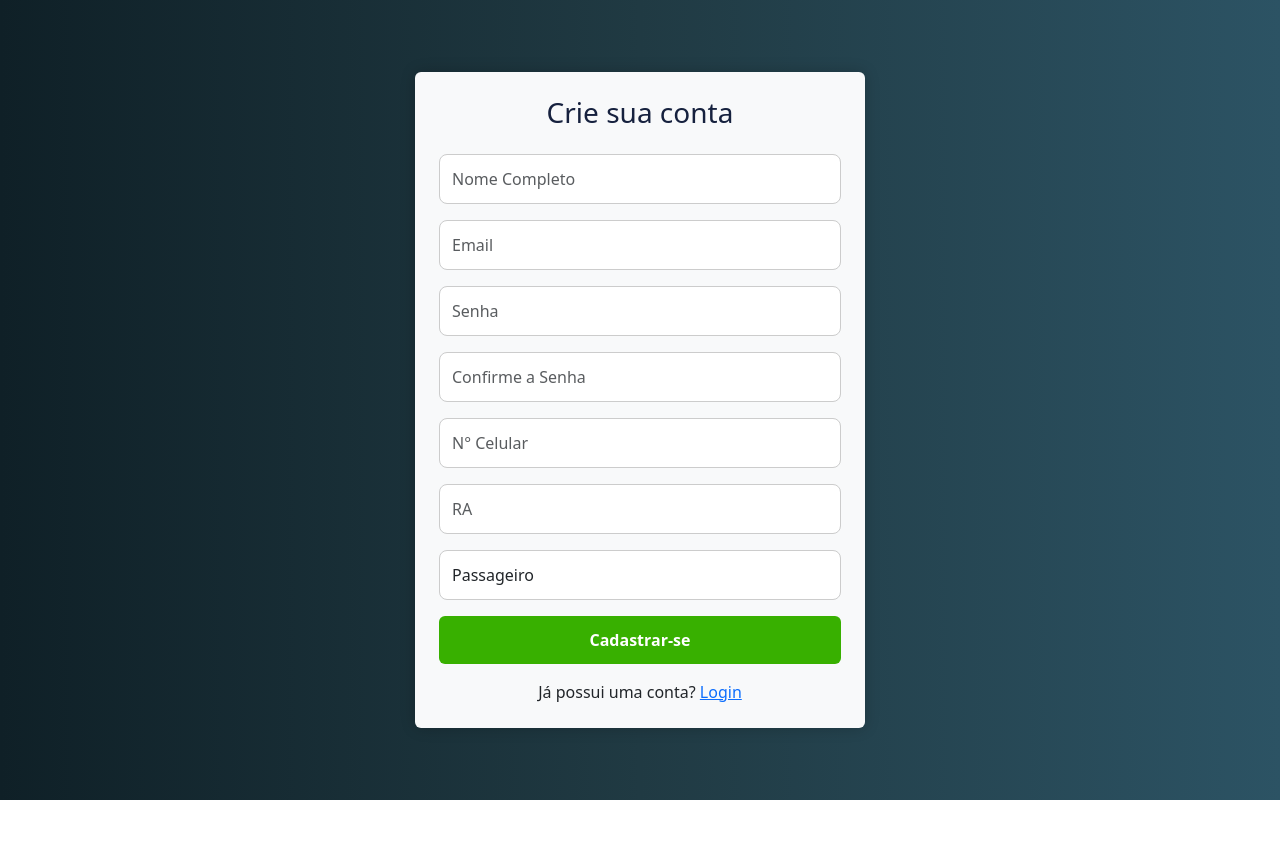
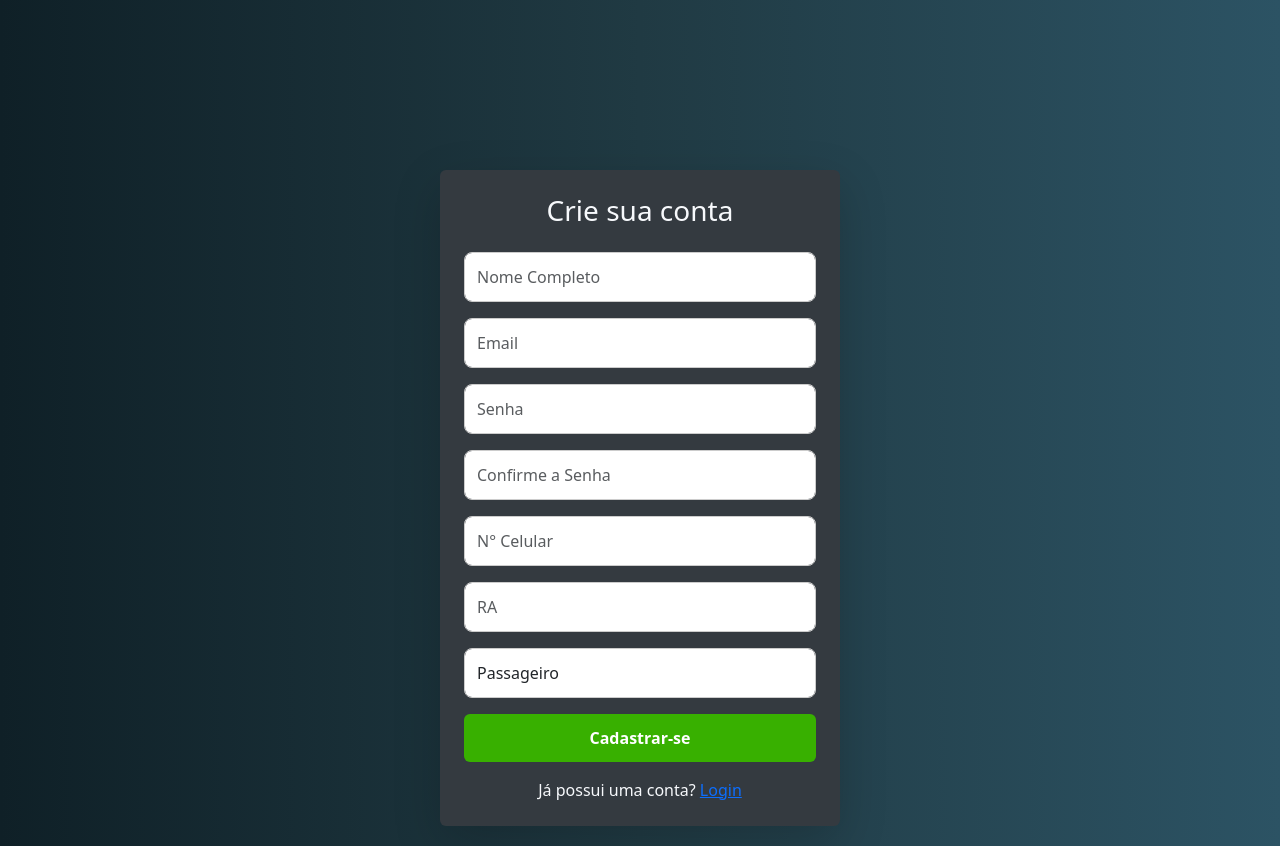
Before and after one commit to danirso/Unirides, a React (Create React App) app in the folder frontend/: page /signup in a window 1280 px wide. Before the commit the page ends 800 px from the top, so only its background shows below. Built offline with nearby package versions, Linux system fonts and the light colour scheme.

Commit message:
mudanca em botoes da dashboard e caixa do login/cadastro

```diff
--- a/frontend/src/Login.js
+++ b/frontend/src/Login.js
@@ -66,24 +66,25 @@ function Login() {
           transform: "translateX(-50%)",
           width: "150px",
           zIndex: 10,
-          paddingTop: "20px", // Adicionando padding no topo para espaçamento extra
+          paddingTop: "20px",
         }}
       />
 
       <div
         className="p-4 rounded shadow-lg"
         style={{
-          backgroundColor: "#f7f9fc",
+          backgroundColor: "#343a40",
+          color: "#f7f9fc",
           width: "100%",
           maxWidth: "400px",
           borderRadius: "12px",
-          marginTop: "150px", // Ajustando a margem superior
+          marginTop: "150px",
         }}
       >
-        <h2 className="text-center mb-4" style={{ color: "#0d1b2a" }}>
+        <h2 className="text-center mb-4" style={{ color: "#f7f9fc" }}>
           Sistema de Caronas
         </h2>
-        <h5 className="text-center mb-3" style={{ color: "#1f3b4d" }}>
+        <h5 className="text-center mb-3" style={{ color: "#f7f9fc" }}>
           Seja bem-vindo!
         </h5>
         <form onSubmit={handleSubmit}>
@@ -160,7 +161,7 @@ function Login() {
             to="/signup"
             className="btn w-100 text-decoration-none"
             style={{
-              backgroundColor: "#f0f4f8",
+              backgroundColor: "#D3D3D3",
               padding: "10px",
               fontWeight: "bold",
               borderRadius: "8px",
--- a/frontend/src/Signup.js
+++ b/frontend/src/Signup.js
@@ -91,8 +91,18 @@ function Signup() {
         padding: "20px",
       }}
     >
-      <div className="form-container bg-light p-4 rounded" style={formContainerStyle}>
-        <h3 className="text-center mb-4" style={{ color: "#16213E" }}>Crie sua conta</h3>
+      <div
+        className="p-4 rounded shadow-lg"
+        style={{
+          backgroundColor: "#343a40",
+          color: "#f7f9fc",
+          width: "100%",
+          maxWidth: "400px",
+          borderRadius: "12px",
+          marginTop: "150px",
+        }}
+      >
+        <h3 className="text-center mb-4" style={{ color: "#f7f9fc" }}>Crie sua conta</h3>
 
         <form onSubmit={handleSubmit}>
           <div className="form-group mb-3">
--- a/frontend/src/dashboardp.js
+++ b/frontend/src/dashboardp.js
@@ -142,6 +142,7 @@ function Dashboard() {
           }
         `}
       </style>
+      {/* Cabeçalho */}
       <div className="container mt-3">
         <div className="row mb-4">
           <div className="col-12">
@@ -149,10 +150,10 @@ function Dashboard() {
               <h2>Bem-vindo, {usuario.name}!</h2>
               <div className="d-flex justify-content-between align-items-center">
                 <div>
-                  <Link to="/perfil-passageiro" className="btn btn-outline-success mb-2">
+                  <Link to="/perfil-passageiro" className="btn btn-success mb-2">
                     Ver Perfil Completo
                   </Link>
-                  <Link to="/historico" className="btn btn-outline-info mb-2">
+                  <Link to="/historico" className="btn btn-info mb-2">
                     Ver Histórico
                   </Link>
                 </div>
@@ -163,6 +164,7 @@ function Dashboard() {
             </div>
           </div>
         </div>
+        {/* Filtros */}
         <div className="row mb-4">
           <div className="col-12">
             <div className="p-4 rounded" style={{ backgroundColor: "#1f3b4d" }}>
@@ -180,7 +182,7 @@ function Dashboard() {
               </button>
               {showFilters && (
                 <div className="card mb-3 shadow-sm">
-                  <div className="card-body p-4 rounded" style={{ backgroundColor: "#343a40 ", color: "#f7f9fc" }}>
+                  <div className="card-body p-4 rounded" style={{ backgroundColor: "#343a40", color: "#f7f9fc" }}>
                     <h4 className="mb-3">Filtros</h4>
                     <div className="mb-2">
                       <label className="form-label">Local de partida:</label>
@@ -248,7 +250,7 @@ function Dashboard() {
                       />
                     </div>
                     <button
-                      className="btn btn-outline-info"
+                      className="btn btn-info"
                       onClick={limparFiltros}>
                       Limpar filtros
                     </button>
```
